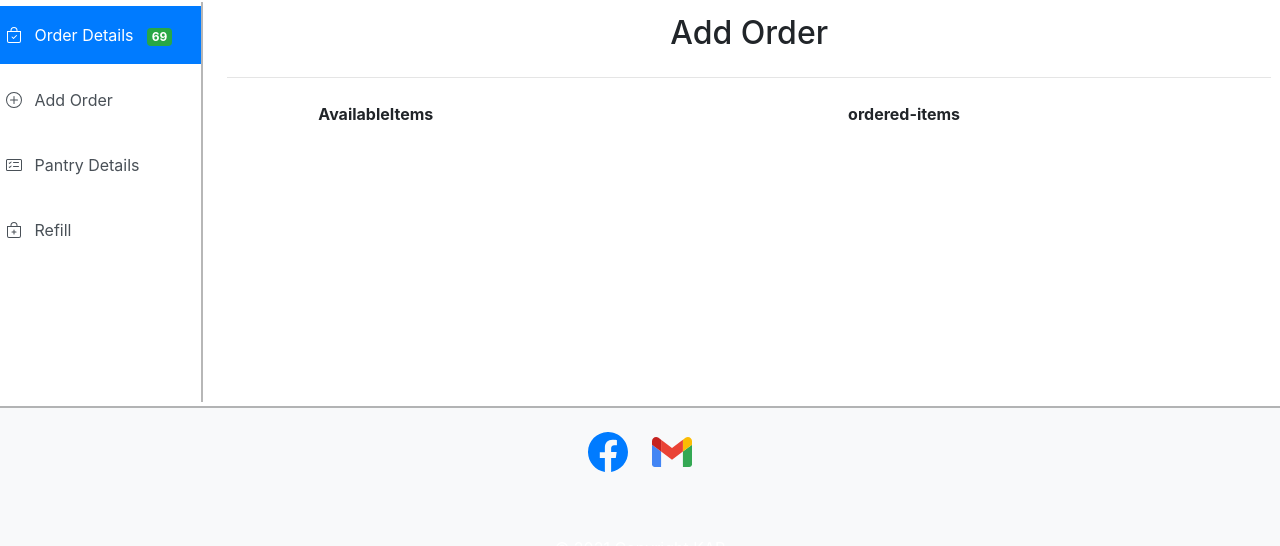
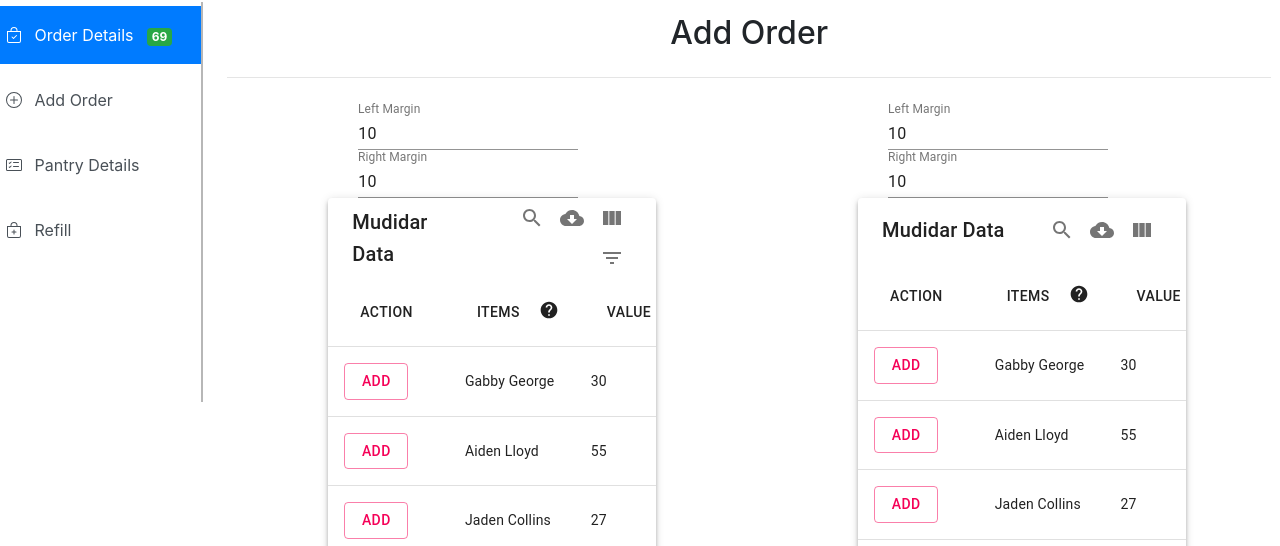
Before and after one commit to purnadip-manna/InstantGrocery_web, a React (Create React App) app in the folder instant-grocery/: page / in a window 1280 px wide. Shown: the part 254-800 px from the top of the page. Built offline with nearby package versions, Linux system fonts and the light colour scheme.

Commit message:
add_order_upd1

```diff
--- a/instant-grocery/package.json
+++ b/instant-grocery/package.json
@@ -3,9 +3,12 @@
   "version": "0.1.0",
   "private": true,
   "dependencies": {
+    "@material-ui/core": "^4.12.3",
+    "@material-ui/icons": "^4.11.2",
     "@testing-library/jest-dom": "^5.14.1",
     "@testing-library/react": "^11.2.7",
     "@testing-library/user-event": "^12.8.3",
+    "mui-datatables": "^3.7.8",
     "react": "^17.0.2",
     "react-dom": "^17.0.2",
     "react-scripts": "4.0.3",
--- a/instant-grocery/src/App.css
+++ b/instant-grocery/src/App.css
@@ -1,3 +1,14 @@
+
+@use "@material/checkbox";
+@use "@material/icon-button";
+@use "@material/data-table/data-table";
+
+@include checkbox.core-styles;
+@include icon-button.core-styles;
+@include data-table.core-styles;
+@include data-table.theme-baseline;
+
+
 .jumbotron {
     padding: 1rem;
     margin-bottom: 2rem;
--- a/instant-grocery/src/components/addOrder.jsx
+++ b/instant-grocery/src/components/addOrder.jsx
@@ -1,8 +1,110 @@
 import React, { Component } from 'react';
+import rows from "../jsonTableData/tableData";
+import MUIDataTable from "mui-datatables";
+import TextField from '@material-ui/core/TextField';
+import { FormControl } from '@material-ui/core';
+import Button from "@material-ui/core/Button";
 
 
 class AddOrders extends React.Component {
+    constructor(props){
+        super(props);
+        this.state={rowData:{},leftMargin:10,rightMargin:10};
+        this.LeftmarginSet=this.LeftmarginSet.bind(this);
+        this.RightMarginSet=this.RightMarginSet.bind(this);
+        this.PrintData=this.PrintData.bind(this);
+    }
+    LeftmarginSet(val){
+        this.setState({leftMargin:val})
+    }
+    RightMarginSet(val){
+        this.setState({rightMargin:val})
+    }
+
+    PrintData(ev,val,rowData){
+        console.log({ev,rowData});
+        this.setState({rowData:rowData});
+    }
     render() {
+        const columns = [
+            {
+                name: "Action",
+                options: {
+                  empty: true,
+                  customBodyRender: (value, tableMeta, updateValue) =>
+                      <Button variant="outlined" color="secondary" onClick={(e)=>this.PrintData(e,value,tableMeta.rowData)}>
+                        {`Add`}
+                      </Button>
+                }
+            },
+            {
+                name: "Items",
+                options: {
+                  hint: "?",
+                  customBodyRender: val => {
+                    let parentStyle = {
+                      position: "absolute",
+                      top: 0,
+                      right: "2px",
+                      bottom: 0,
+                      left: "4px",
+                      boxSizing: "border-box",
+                      display: "block",
+                      width: "100%"
+                    };
+                    let cellStyle = {
+                      boxSizing: "border-box",
+                      overflow: "hidden",
+                      textOverflow: "ellipsis",
+                      whiteSpace: "nowrap"
+                    };
+                    return (
+                      <div style={{ position: "relative", height: "20px" }}>
+                        <div style={parentStyle}>
+                          <div style={cellStyle}>{val}</div>
+                        </div>
+                      </div>
+                    );
+                  }
+                }
+            },
+            {
+                name: "Value",
+                options: {
+                    sort: true,
+                    hint: "?",
+                }
+            }
+            ];
+
+
+        const options = {
+            filter: true,
+            filterType: "dropdown",
+            selectableRows: "none",
+            draggableColumns: {
+                enabled: true
+            },
+            responsive: "standard",
+            print:false,
+            responsive: "scroll",
+            // selectableRows: true,
+            selectableRows: "none",
+            };
+        const optionsCustomer={
+            filter: false,
+            filterType: "dropdown",
+            selectableRows: "none",
+            draggableColumns: {
+                enabled: true
+            },
+            responsive: "standard",
+            print:false,
+            responsive: "scroll",
+            // selectableRows: true,
+            selectableRows: "none",
+        }
+
         return(
             <React.Fragment>
                 <div className="container-fluid ml-0 pl-4 mr-0 pl-0 pr-4 pt-2 pb-2 mt-1 mb-1">
@@ -15,13 +117,65 @@ class AddOrders extends React.Component {
                     <div className="row pt-2 mt-1 ml-0 pl-0 mr-0 pr-0">
                         <div className="col-sm-1 col-md-1 ml-0 pl-0 mr-1 pr-0"></div>
                             <div className="col-sm-4 col-md-4 ml-0 pl-0 mr-1 pr-0">
-                                <strong>AvailableItems</strong>
+                            <React.Fragment>
+                                    <div className="ml-3 pl-4">
+                                        <FormControl>
+                                            <TextField
+                                                label="Left Margin"
+                                                type="number"
+                                                value={this.state.leftMargin}
+                                                onChange={e => this.LeftmarginSet(e.target.value)}
+                                            />
+                                        </FormControl>
+                                        <FormControl>
+                                            <TextField
+                                                label="Right Margin"
+                                                type="number"
+                                                value={this.state.rightMargin}
+                                                onChange={e => this.RightMarginSet(e.target.value)}
+                                            />
+                                        </FormControl>
+                                    </div>
+                                    <div style={{ marginLeft: this.state.leftMargin + "px" , marginRight: this.state.rightMargin + "px" }}>
+                                        <MUIDataTable
+                                            title={"Mudidar Data"}
+                                            data={rows}
+                                            options={options}
+                                            columns={columns}
+                                        />
+                                    </div>
+                                </React.Fragment>
                             </div>
                         <div className="col-sm-2 col-md-2 ml-0 pl-0 mr-1 pr-0"></div>
                         <div className="col-sm-4 col-md-4 ml-0 pl-0 mr-1 pr-0">
-                            {/* <div className="card ml-0 pl-0 mr-0 pr-0"> */}
-                                <strong>ordered-items</strong>
-                            {/* </div> */}
+                            <React.Fragment>
+                                <div className="ml-3 pl-4">
+                                    <FormControl>
+                                        <TextField
+                                            label="Left Margin"
+                                            type="number"
+                                            value={this.state.leftMargin}
+                                            onChange={e => this.LeftmarginSet(e.target.value)}
+                                        />
+                                    </FormControl>
+                                    <FormControl>
+                                        <TextField
+                                            label="Right Margin"
+                                            type="number"
+                                            value={this.state.rightMargin}
+                                            onChange={e => this.RightMarginSet(e.target.value)}
+                                        />
+                                    </FormControl>
+                                </div>
+                                <div style={{ marginLeft: this.state.leftMargin + "px" , marginRight: this.state.rightMargin + "px" }}>
+                                    <MUIDataTable
+                                        title={"Mudidar Data"}
+                                        data={rows}
+                                        options={optionsCustomer}
+                                        columns={columns}
+                                    />
+                                </div>
+                            </React.Fragment>
                         </div>
                         <div className="col-sm-1 col-md-1 ml-0 pl-0 mr-1 pr-0"></div>
                     </div>
--- /dev/null
+++ b/instant-grocery/src/jsonTableData/tableData.jsx
@@ -0,0 +1,20 @@
+const data = [
+  ["Gabby George", 30],
+  ["Aiden Lloyd",  55],
+  ["Jaden Collins", 27],
+  ["Franky Rees",22],
+  ["Aaren Rose", 28],
+  ["Blake Duncan",65],
+  ["Frankie Parry", 71],
+  ["Lane Wilson", 19],
+  ["Robin Duncan",  20],
+  ["Mel Brooks",37],
+  ["Harper White", 52],
+  ["Kris Humphrey", 30],
+  ["Frankie Long", 31],
+  ["Brynn Robbins", 22],
+  ["Justice Mann", 24]
+];
+
+
+export default data;
```
Also changed, not shown: 1 other file (tests, documents, lock files or other folders).
